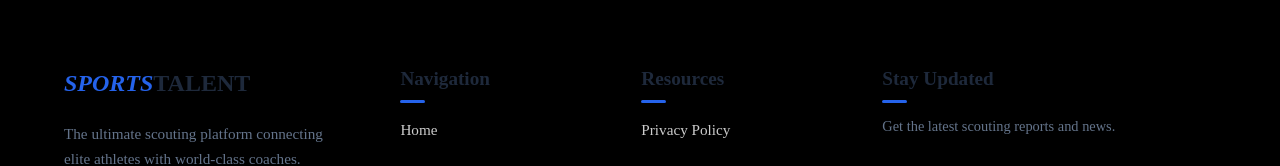
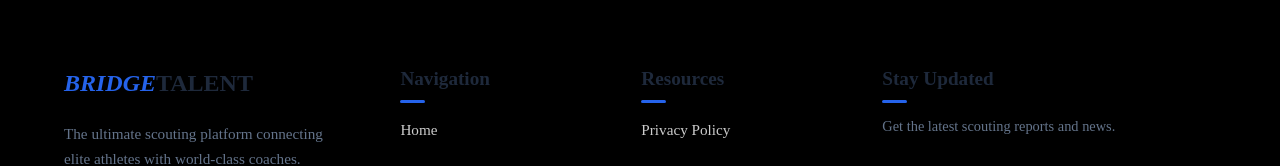
Before and after one commit to sidharth-rohilla/new, a React (Vite) app in the folder synapse/: page /contact in a window 1280 px wide. Shown: the part 1030-1196 px from the top of the page. Built offline with nearby package versions, Linux system fonts and the light colour scheme.

Commit message:
footerupdate2

```diff
--- a/synapse/src/components/Footer.jsx
+++ b/synapse/src/components/Footer.jsx
@@ -8,7 +8,7 @@ const Footer = () => {
         {/* Section 1: Brand & Description */}
         <div className="footer-section brand-info">
           <div className="logo">
-            <span className="logo-sports">sports</span>
+            <span className="logo-sports">Bridge</span>
             <span className="logo-talent">Talent</span>
           </div>
           <p className="footer-description">
```
